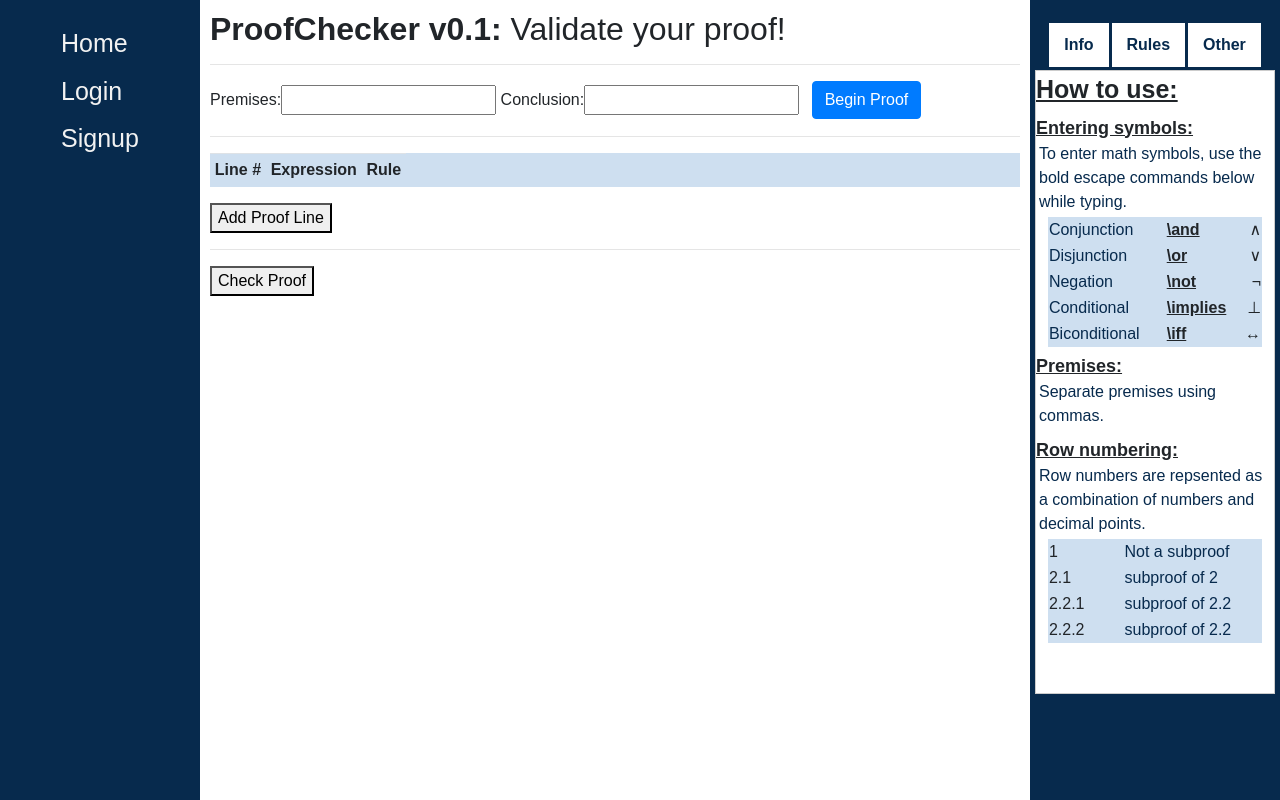
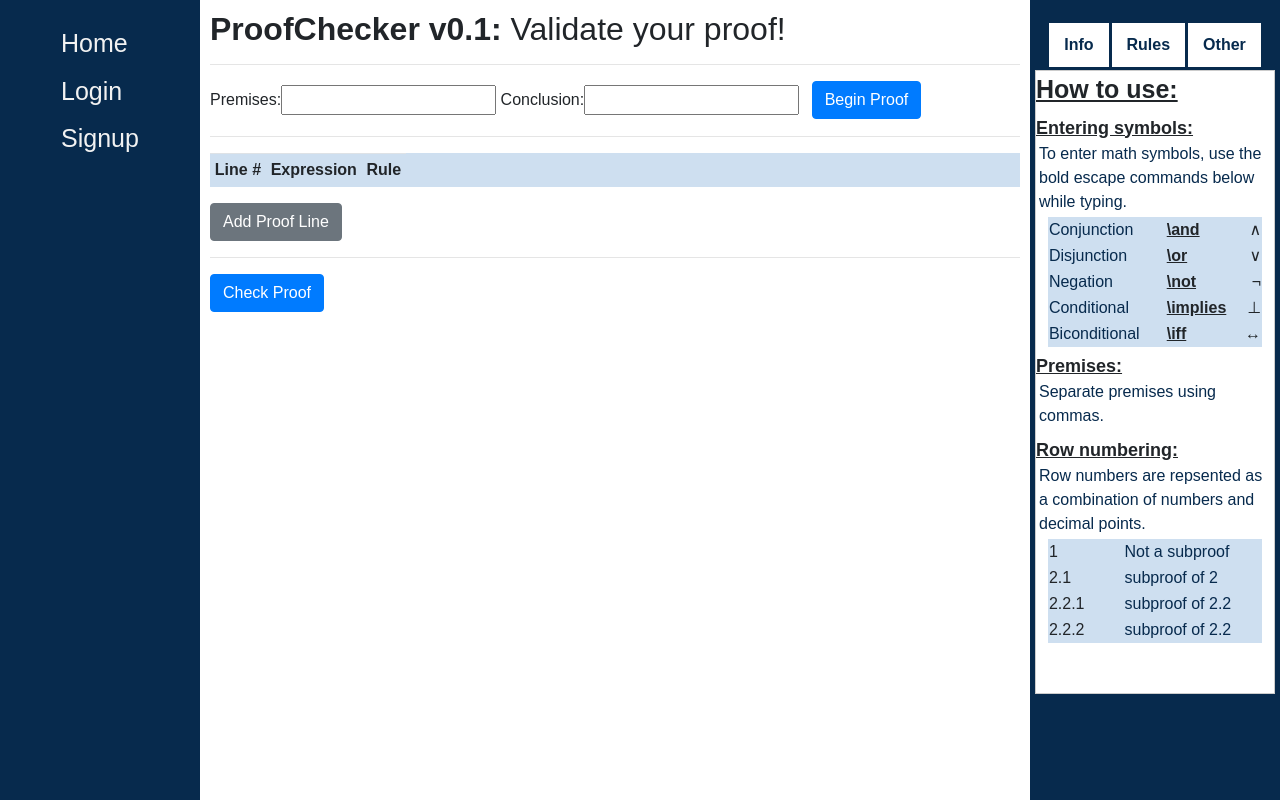
Before and after one commit to cmsho/Proof-Tool, a Django app: page /proofs/checker/ in a window 1280 px wide. Run offline with Django 3.2, Linux system fonts and the light colour scheme; some libraries are stand-ins or nearby versions.

Commit message:
Add button styling to proofchecker

```diff
--- a/proofchecker/templates/proofchecker/proof_checker.html
+++ b/proofchecker/templates/proofchecker/proof_checker.html
@@ -36,7 +36,7 @@
                         <td>{{ line.formula }}</td>
                         <td>{{ line.rule }}</td>
                         <td>
-                            <input class="delete-row" type="button" id="delete-btn-{{ forloop.counter0 }}" value="Delete Row" onclick="delete_form(this)">
+                            <input class="delete-row btn btn-secondary" type="button" id="delete-btn-{{ forloop.counter0 }}" value="Delete Row" onclick="delete_form(this)">
                         </td>
                     </tr>
                 {% endfor %}
@@ -48,19 +48,19 @@
                 <td>{{ formset.empty_form.formula }}</td>
                 <td>{{ formset.empty_form.rule }}</td>
                 <td>
-                    <input class="delete-row" type="button" id="delete-btn-__prefix__" value="Delete Row" onclick="delete_form(this)">
+                    <input class="delete-row btn btn-secondary" type="button" id="delete-btn-__prefix__" value="Delete Row" onclick="delete_form(this)">
                 </td>
             </tr>
 
 
         </table>
 
-        <button id="add-more" type="button">Add Proof Line</button>
+        <button id="add-more" class="btn btn-secondary" type="button">Add Proof Line</button>
         {% endif %}
 
         <hr>
         <input type="text" class="hidden" id="check-proof">
-        <button type="submit" class="mb-3">Check Proof</button>
+        <button type="submit" class="btn btn-primary mb-3">Check Proof</button>
 
         <!-- Display validation errors from form fields-->
         {% for line in formset %}
```
